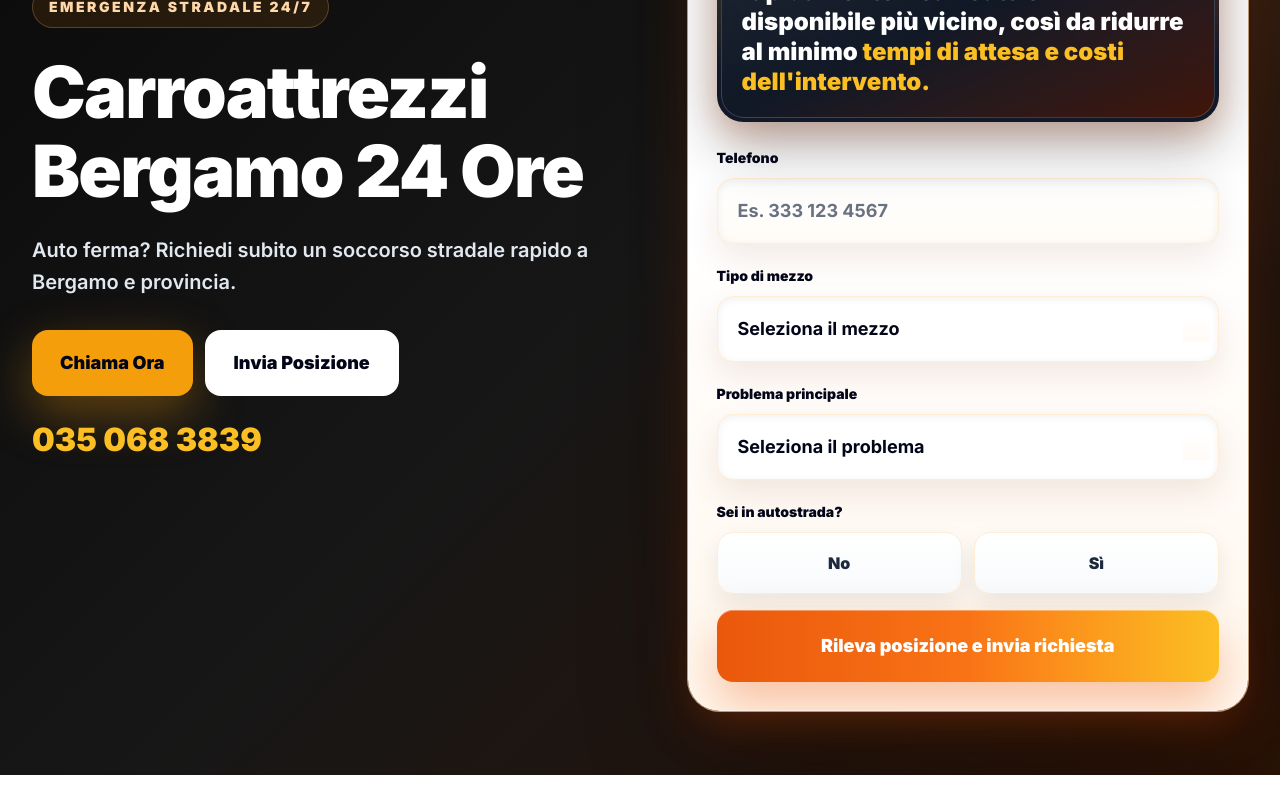
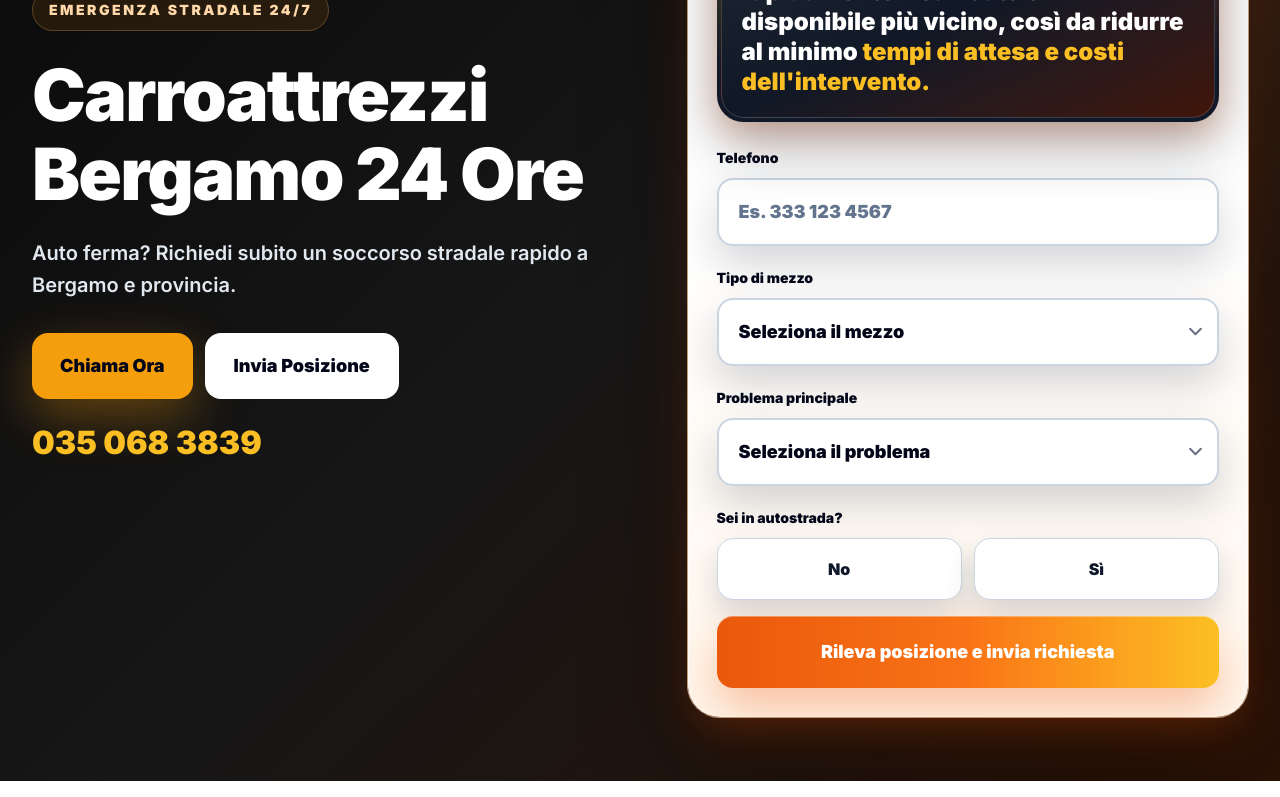
Before and after one commit to alessio-aesthetic/carroattrezzibergamo24ore.it, a Next.js app: page /landing in a window 1280 px wide. Shown: the part 441-1238 px from the top of the page. Built offline with nearby package versions, Linux system fonts and the light colour scheme; no server answers.

Commit message:
Make Bergamo landing form fields more visible

```diff
--- a/src/app/landing/LandingClient.tsx
+++ b/src/app/landing/LandingClient.tsx
@@ -287,7 +287,7 @@ export function LandingClient() {
               onChange={(event) => setPhone(event.target.value)}
               inputMode="tel"
               placeholder="Es. 333 123 4567"
-              className="mt-2 w-full rounded-2xl border border-orange-100 bg-linear-to-b from-white to-orange-50/50 px-5 py-4 text-lg font-bold text-slate-950 shadow-[inset_0_2px_8px_rgba(15,23,42,0.06),0_14px_32px_rgba(124,45,18,0.10)] outline-none ring-orange-300 transition focus:border-[#EA580C] focus:ring-4"
+              className="mt-2 w-full rounded-2xl border-2 border-slate-300 bg-white px-5 py-4 text-lg font-black text-slate-950 shadow-[0_18px_42px_rgba(15,23,42,0.18),inset_0_1px_0_rgba(255,255,255,1)] outline-none ring-orange-300 transition placeholder:text-slate-500 focus:border-[#EA580C] focus:bg-orange-50/30 focus:ring-4"
             />
             <label className="mt-5 block text-sm font-black">
               Tipo di mezzo
@@ -295,7 +295,7 @@ export function LandingClient() {
             <select
               value={vehicleType}
               onChange={(event) => setVehicleType(event.target.value)}
-              className="mt-2 w-full rounded-2xl border border-orange-100 bg-linear-to-b from-white to-orange-50/50 px-5 py-4 text-lg font-bold text-slate-950 shadow-[inset_0_2px_8px_rgba(15,23,42,0.06),0_14px_32px_rgba(124,45,18,0.10)] outline-none ring-orange-300 transition focus:border-[#EA580C] focus:ring-4"
+              className="mt-2 w-full rounded-2xl border-2 border-slate-300 bg-white px-5 py-4 text-lg font-black text-slate-950 shadow-[0_18px_42px_rgba(15,23,42,0.18),inset_0_1px_0_rgba(255,255,255,1)] outline-none ring-orange-300 transition focus:border-[#EA580C] focus:bg-orange-50/30 focus:ring-4"
             >
               <option value="">Seleziona il mezzo</option>
               <option value="Auto">Auto</option>
@@ -310,7 +310,7 @@ export function LandingClient() {
             <select
               value={mainProblem}
               onChange={(event) => setMainProblem(event.target.value)}
-              className="mt-2 w-full rounded-2xl border border-orange-100 bg-linear-to-b from-white to-orange-50/50 px-5 py-4 text-lg font-bold text-slate-950 shadow-[inset_0_2px_8px_rgba(15,23,42,0.06),0_14px_32px_rgba(124,45,18,0.10)] outline-none ring-orange-300 transition focus:border-[#EA580C] focus:ring-4"
+              className="mt-2 w-full rounded-2xl border-2 border-slate-300 bg-white px-5 py-4 text-lg font-black text-slate-950 shadow-[0_18px_42px_rgba(15,23,42,0.18),inset_0_1px_0_rgba(255,255,255,1)] outline-none ring-orange-300 transition focus:border-[#EA580C] focus:bg-orange-50/30 focus:ring-4"
             >
               <option value="">Seleziona il problema</option>
               <option value="Batteria scarica">Batteria scarica</option>
@@ -331,8 +331,8 @@ export function LandingClient() {
                     key={value}
                     className={`flex cursor-pointer items-center justify-center rounded-2xl border px-4 py-4 text-base font-black transition ${
                       highway === value
-                        ? 'border-[#EA580C] bg-linear-to-b from-orange-50 to-white text-[#9A3412] shadow-[0_14px_30px_rgba(234,88,12,0.20),inset_0_1px_0_rgba(255,255,255,0.9)]'
-                        : 'border-orange-100 bg-linear-to-b from-white to-slate-50 text-slate-800 shadow-[0_10px_24px_rgba(15,23,42,0.08),inset_0_1px_0_rgba(255,255,255,0.9)] hover:border-orange-200'
+                        ? 'border-[#EA580C] bg-orange-50 text-[#9A3412] shadow-[0_16px_34px_rgba(234,88,12,0.26),inset_0_1px_0_rgba(255,255,255,1)]'
+                        : 'border-slate-300 bg-white text-slate-900 shadow-[0_14px_30px_rgba(15,23,42,0.16),inset_0_1px_0_rgba(255,255,255,1)] hover:border-[#EA580C]'
                     }`}
                   >
                     <input
```
